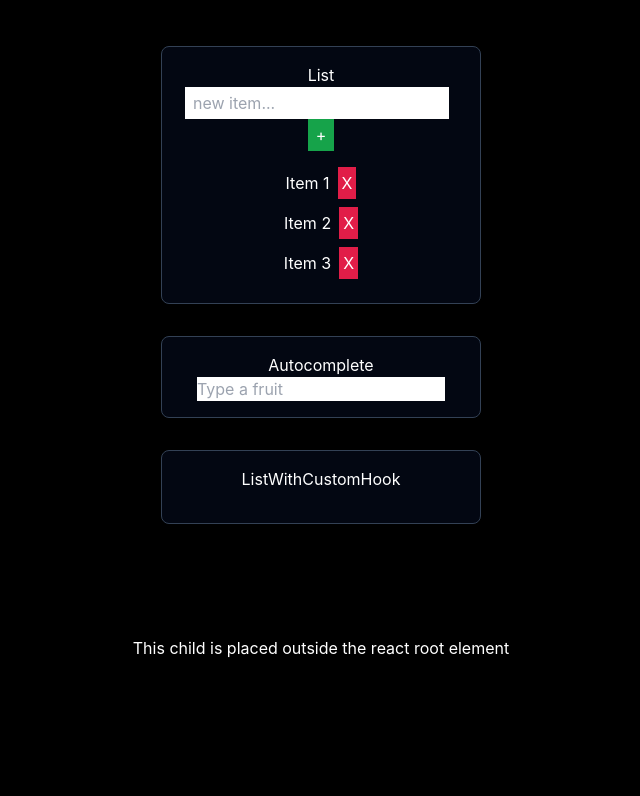
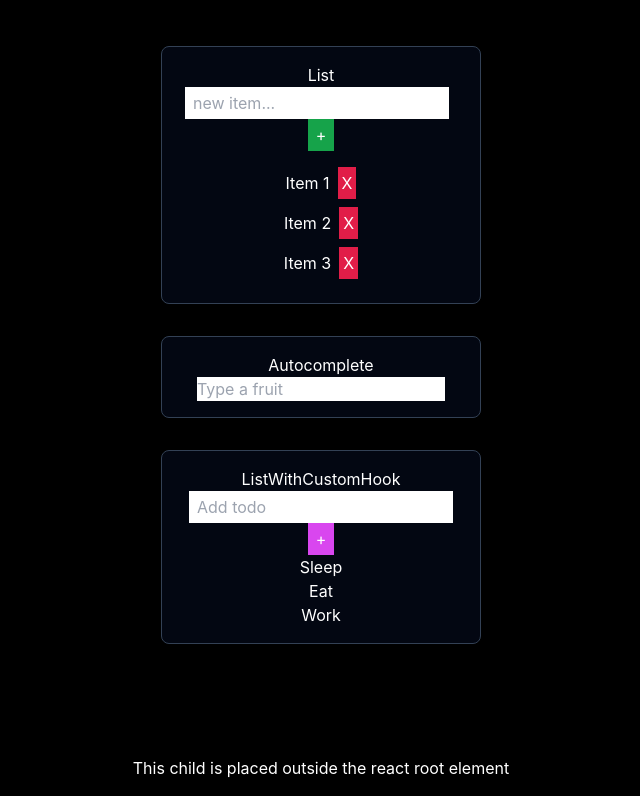
Before and after one commit to emanuelefavero/react-essentials, a React (Vite) app: page / in a window 1280 px wide. Shown: the part 2468-3264 px from the top of the page, without its empty margins (319-959 px from the left). Before the commit the page ends 3144 px from the top, so only its background shows below. Built offline with nearby package versions, Linux system fonts and the light colour scheme.

Commit message:
add components/ListWithCustomHook call useTodos

```diff
--- a/src/components/ListWithCustomHook.tsx
+++ b/src/components/ListWithCustomHook.tsx
@@ -1,3 +1,47 @@
+import { useState } from 'react'
+import useTodos from '../hooks/useTodos'
+import { v4 as uuidv4 } from 'uuid'
+
 export default function ListWithCustomHook() {
-  return <div>ListWithCustomHook</div>
+  const [text, setText] = useState('')
+
+  // TIP: useTodos is a custom hook
+  const { todos, addTodo } = useTodos([
+    { id: uuidv4() as string, text: 'Sleep' },
+    { id: uuidv4() as string, text: 'Eat' },
+    { id: uuidv4() as string, text: 'Work' },
+  ])
+
+  return (
+    <>
+      <h2>ListWithCustomHook</h2>
+
+      {/* Add new todo */}
+      <form
+        onSubmit={(e) => {
+          e.preventDefault()
+          addTodo(text)
+          setText('')
+        }}
+      >
+        <input
+          className='text-black py-1 px-2'
+          placeholder='Add todo'
+          type='text'
+          value={text}
+          onChange={(e) => setText(e.target.value)}
+        />
+        <button className='bg-fuchsia-500 py-1 px-2' type='submit'>
+          +
+        </button>
+      </form>
+
+      {/* Todos */}
+      <ul>
+        {todos.map((todo) => (
+          <li key={todo.id}>{todo.text}</li>
+        ))}
+      </ul>
+    </>
+  )
 }
```
